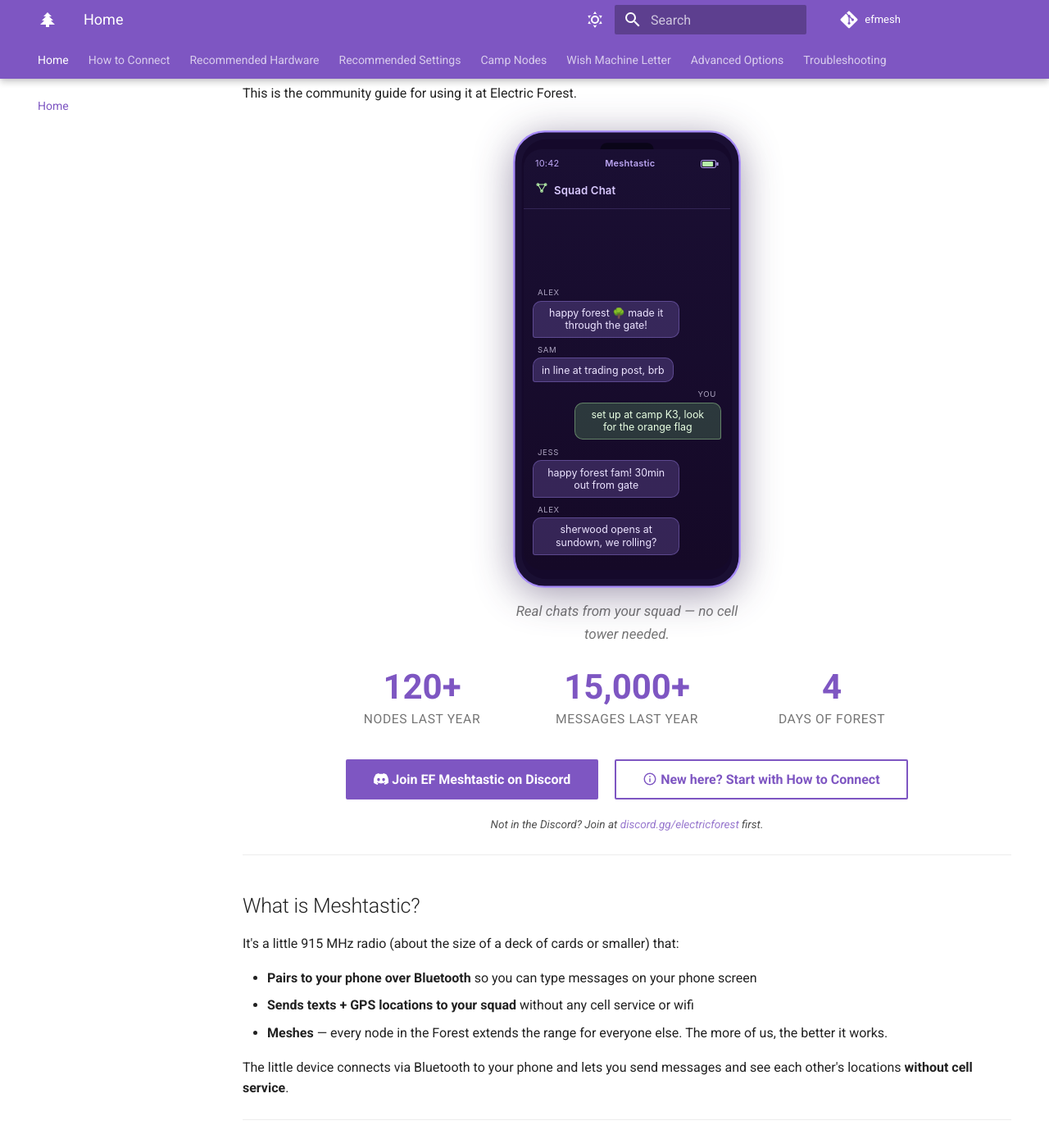
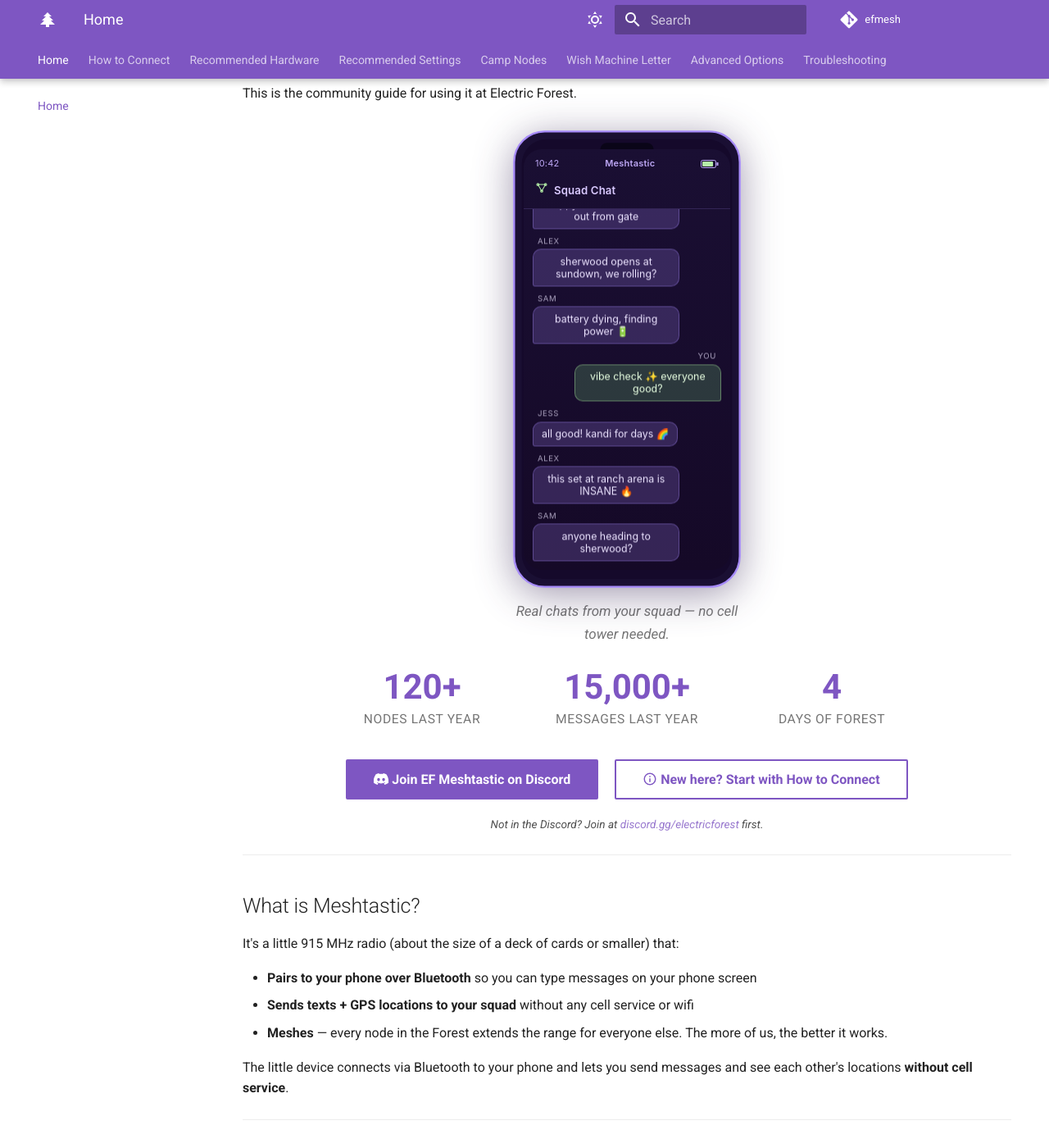
Before and after one commit to efmesh/site, an MkDocs documentation site: the page built from docs/index.md, in a window 1280 px wide and 1400 px high, scrolled down 194 px. Shown: the whole window at 82% size. Built offline with MkDocs 1.6.1 and Material for MkDocs 9.7.7, drawn with Linux system fonts in a browser that asks for light colours; comment, search, counter and statistics services are not loaded.

Commit message:
fix(home): rebuild chat anim as continuous scroll (no per-msg keyframes, no fade-out, just push-up like real chat)
Container-scroll redesign: wrap all 40 messages in a single
.ef-chat-track, animate the TRACK's transform: translateY() over 60s
linear. No per-message keyframes, no opacity tricks, no height
collapse. Each message is permanently rendered at its natural
multi-line height and only moves with the track.

Behavior — matches a real chat-app scrolled-to-bottom feel:
- t=0:   msg #1 at top, msgs 1-6 visible
- t=mid: smooth steady scroll, no pauses, no fades
- t=58s: msgs 34-40 visible, msg #40 anchored near bottom
- loop:  single-frame snap back to msg #1; reads as conversation
         restarting (no in-place disappear, no awkward fade)

Multi-line bubbles ("happy forest made it through the gate!" etc.)
render at intrinsic height and scroll cleanly.

Reduced-motion: track parked at translateY(0) (untransformed) with
the chatbody as a native scroll surface so the static stack is
browsable by hand.

```diff
--- a/docs/assets/css/extra.css
+++ b/docs/assets/css/extra.css
@@ -226,56 +226,56 @@
 }
 .ef-chattitle { font-weight: 600; letter-spacing: 0.01em; }
 .ef-chatbody {
+  /* Visible window — `overflow:hidden` clips the much-taller `.ef-chat-track`
+     to this viewport. The track is what animates (translateY), simulating
+     a chat-app's scroll behavior: oldest messages visible first at the top,
+     newer ones scroll IN from the bottom while older ones scroll OUT the
+     top. Nothing ever fades or disappears in place — every message is
+     permanently rendered, just transformed off-screen as the stack scrolls.
+     Explicit height so the keyframe's calc() can reference --ef-win-h to
+     compute the exact end position (track bottom anchored at window bottom).
+     The phone is aspect-ratio: 240/480 → at 260px wide → ~520px tall;
+     after statusbar (~24px) and chatheader (~24px) the visible chat body
+     is roughly 380-420px. 400px is the design target. */
   position: relative;
   flex: 1;
+  min-height: 0;
+  height: 400px;
+  --ef-win-h: 400px;
+  overflow: hidden;
+}
+.ef-chat-track {
+  /* All 40 messages live in here permanently (no per-message animation, no
+     opacity:0, no height:0). The TRACK is taller than the window (~2600px
+     for 40 messages with multi-line wrapping). It starts at translateY(0)
+     (track top aligned with window top → msg #1 visible at top of chat),
+     then scrolls UP linearly over 60s until translateY equals
+     -(track_height - window_height) so the track BOTTOM aligns with the
+     window BOTTOM (msg #40 anchored at bottom of chat — the "scrolled to
+     newest" state). The loop snaps back to msg #1 at top; the snap reads
+     as the conversation restarting. */
+  display: flex;
+  flex-direction: column;
+  gap: 0.35rem;
   padding: 0.5rem 0.55rem 0.55rem 0.55rem;
-  display: flex;
-  /* Bottom-up chat stacking — newest message anchors at the bottom, older
-     messages push UP as new ones arrive (standard chat-app feel).
-     overflow:hidden + flex-end clips older messages off the TOP of the
-     visible area as the stack grows.
-     Note: NO `gap` here — would apply to all 40 flex children including
-     collapsed (0fr) ones, contributing phantom space that breaks the
-     bottom anchor. Spacing lives on `.ef-msg__inner` instead so it only
-     contributes when the slot is actually open. */
-  flex-direction: column;
-  justify-content: flex-end;
-  overflow: hidden;
-  animation: ef-chat-loop 63s linear infinite;
+  will-change: transform;
+  animation: ef-chat-scroll 60s linear infinite;
 }
 .ef-msg {
-  /* Slot wrapper: animates open/closed via grid-template-rows 0fr → 1fr,
-     which is the only CSS technique that animates between collapsed (0) and
-     intrinsic (`auto`) height without clamping content. Safari 17+, Chrome
-     117+, Firefox 121+ all support it. The single grid row holds the
-     inner `.ef-msg__inner` flex container — when the row resolves to `1fr`
-     the inner content takes its natural height (1, 2, or 3 lines of text).
-     `minmax(0, 0fr)` instead of bare `0fr` forces WebKit to size the row
-     track to literal 0 in the closed state (bare `0fr` resolves to min-
-     content height, which leaks the inner's padding-bottom as phantom
-     space and breaks the bottom anchor). */
-  display: grid;
-  grid-template-rows: minmax(0, 0fr);
+  /* No animation, no opacity tricks — just static layout. Each message is
+     always rendered at its natural multi-line height. The container's
+     translate does the scrolling work. */
   max-width: 78%;
-  opacity: 0;
   flex: 0 0 auto;
-  transform: translateY(14px);
-  /* `both` fill-mode holds the 0%/100% collapsed state when paused. */
-  animation: ef-msg-in 63s linear infinite both;
+  display: flex;
+  flex-direction: column;
 }
 .ef-msg__inner {
   display: flex;
   flex-direction: column;
-  min-height: 0;
-  overflow: hidden;
-  /* Bottom padding only contributes height when the slot is open (1fr),
-     because grid-template-rows: minmax(0, 0fr) collapses the entire row
-     to literal 0. Replaces the parent `gap` that would have phantom-
-     spaced collapsed slots and broken the bottom anchor. */
-  padding-bottom: 0.35rem;
 }
-.ef-msg--in { align-self: flex-start; }
-.ef-msg--out { align-self: flex-end; }
+.ef-msg--in { align-self: flex-start; align-items: flex-start; }
+.ef-msg--out { align-self: flex-end; align-items: flex-end; }
 .ef-msg--in .ef-msg__inner { align-items: flex-start; }
 .ef-msg--out .ef-msg__inner { align-items: flex-end; }
 .ef-name {
@@ -305,82 +305,31 @@
   border-bottom-right-radius: 3px;
 }
 
-/* Per-message slide-in delays: 40 messages over 60s on a 63s loop, then ~3s
-   breath before restart. 1.5s cadence per message — brisk Forest chat pace
-   spanning all 4 days. Each msg animation runs the same 63s loop with its
-   own negative delay so its "in" window aligns at the right moment. */
-.ef-msg--1  { animation-delay: 0s; }
-.ef-msg--2  { animation-delay: -61.5s; }  /* +1.5s */
-.ef-msg--3  { animation-delay: -60s; }    /* +3s */
-.ef-msg--4  { animation-delay: -58.5s; }  /* +4.5s */
-.ef-msg--5  { animation-delay: -57s; }    /* +6s */
-.ef-msg--6  { animation-delay: -55.5s; }  /* +7.5s */
-.ef-msg--7  { animation-delay: -54s; }    /* +9s */
-.ef-msg--8  { animation-delay: -52.5s; }  /* +10.5s */
-.ef-msg--9  { animation-delay: -51s; }    /* +12s */
-.ef-msg--10 { animation-delay: -49.5s; }  /* +13.5s */
-.ef-msg--11 { animation-delay: -48s; }    /* +15s */
-.ef-msg--12 { animation-delay: -46.5s; }  /* +16.5s */
-.ef-msg--13 { animation-delay: -45s; }    /* +18s */
-.ef-msg--14 { animation-delay: -43.5s; }  /* +19.5s */
-.ef-msg--15 { animation-delay: -42s; }    /* +21s */
-.ef-msg--16 { animation-delay: -40.5s; }  /* +22.5s */
-.ef-msg--17 { animation-delay: -39s; }    /* +24s */
-.ef-msg--18 { animation-delay: -37.5s; }  /* +25.5s */
-.ef-msg--19 { animation-delay: -36s; }    /* +27s */
-.ef-msg--20 { animation-delay: -34.5s; }  /* +28.5s */
-.ef-msg--21 { animation-delay: -33s; }    /* +30s */
-.ef-msg--22 { animation-delay: -31.5s; }  /* +31.5s */
-.ef-msg--23 { animation-delay: -30s; }    /* +33s */
-.ef-msg--24 { animation-delay: -28.5s; }  /* +34.5s */
-.ef-msg--25 { animation-delay: -27s; }    /* +36s */
-.ef-msg--26 { animation-delay: -25.5s; }  /* +37.5s */
-.ef-msg--27 { animation-delay: -24s; }    /* +39s */
-.ef-msg--28 { animation-delay: -22.5s; }  /* +40.5s */
-.ef-msg--29 { animation-delay: -21s; }    /* +42s */
-.ef-msg--30 { animation-delay: -19.5s; }  /* +43.5s */
-.ef-msg--31 { animation-delay: -18s; }    /* +45s */
-.ef-msg--32 { animation-delay: -16.5s; }  /* +46.5s */
-.ef-msg--33 { animation-delay: -15s; }    /* +48s */
-.ef-msg--34 { animation-delay: -13.5s; }  /* +49.5s */
-.ef-msg--35 { animation-delay: -12s; }    /* +51s */
-.ef-msg--36 { animation-delay: -10.5s; }  /* +52.5s */
-.ef-msg--37 { animation-delay: -9s; }     /* +54s */
-.ef-msg--38 { animation-delay: -7.5s; }   /* +55.5s */
-.ef-msg--39 { animation-delay: -6s; }     /* +57s */
-.ef-msg--40 { animation-delay: -4.5s; }   /* +58.5s */
+/* Continuous container-scroll keyframes — the whole track scrolls up
+   linearly over 60s.
 
-@keyframes ef-msg-in {
-  /* Each message lives ~10.5s out of the 63s loop — roughly 7 messages
-     visible at once. With 40 msgs at 1.5s cadence the streaming feel
-     comes from a SHORT visible window per message; if the window covers
-     most of the loop (as the prior version did, 0.5%-98%), every message
-     is in its "visible plateau" at any given instant and the stack
-     appears statically full — the bug Will reported on iOS Safari.
+   START (0%): translateY(0) — track top aligned with window top. The
+   first ~7 messages (msg #1 onward) are visible; the rest of the
+   stack is clipped below the window.
 
-     Life of one message (63s loop = 100%):
-       0%   – 1.2%   slide in    (~0.75s)
-       1.2% – 15.5%  hold visible (~9s)
-       15.5%–16.7%  collapse out (~0.75s, rows + opacity)
-       16.7%–100%   collapsed/idle (waits for next loop)
+   END (100%): translateY(calc(-1 * (100% - var(--ef-win-h))))
+   = the track has moved UP by (track_height - window_height) so its
+   BOTTOM edge now aligns with the window bottom. The last ~7 messages
+   (msg #40 anchored at the bottom) are visible; everything earlier
+   has scrolled off the top.
 
-     `grid-template-rows: 0fr → 1fr` lets each slot grow to its intrinsic
-     content height — 1 line for short messages, 2-3 lines for longer ones —
-     instead of being clamped to a fixed pixel height. Multi-line bubbles
-     are no longer truncated mid-sentence (the bug Will reported 2026-05-16). */
-  0%    { opacity: 0; grid-template-rows: minmax(0, 0fr); transform: translateY(14px); }
-  0.4%  { opacity: 0; grid-template-rows: minmax(0, 0fr); transform: translateY(14px); }
-  1.2%  { opacity: 1; grid-template-rows: minmax(0, 1fr); transform: translateY(0); }
-  15.5% { opacity: 1; grid-template-rows: minmax(0, 1fr); transform: translateY(0); }
-  16.3% { opacity: 0; grid-template-rows: minmax(0, 1fr); transform: translateY(-6px); }
-  16.7% { opacity: 0; grid-template-rows: minmax(0, 0fr); transform: translateY(-6px); }
-  100%  { opacity: 0; grid-template-rows: minmax(0, 0fr); transform: translateY(-6px); }
-}
+   The 100% inside the calc refers to the TRACK's own height (since it
+   modifies translateY); subtracting the window height gives exactly
+   the offset needed to anchor the track's bottom at the window's
+   bottom.
 
-/* Body-level loop: clean breath at end-of-loop so restart isn't jarring */
-@keyframes ef-chat-loop {
-  0%, 96%   { background: transparent; }
-  96%, 100% { background: transparent; }
+   Linear timing keeps the scroll steady (real chat marquee feel).
+   The loop reset at 100% → 0% snaps msg #40-area back to msg #1-area
+   in a single frame; visually it reads as the conversation looping
+   back to the start. */
+@keyframes ef-chat-scroll {
+  0%   { transform: translateY(0); }
+  100% { transform: translateY(calc(-100% + var(--ef-win-h, 400px))); }
 }
 
 .ef-phone-caption {
@@ -391,20 +340,15 @@
 }
 
 @media (prefers-reduced-motion: reduce) {
-  /* Disable looping animations + render all 40 messages as a static stack.
-     Prior version killed animations but left .ef-msg at grid-template-rows: 0fr
-     / opacity:0 (the base-rule defaults), so reduced-motion viewers — common
-     on iOS — saw an empty chat body. Restore intrinsic row height + full
-     opacity so the stack is fully visible without motion. */
-  .ef-chatbody, .ef-msg { animation: none !important; }
-  .ef-msg {
-    opacity: 1 !important;
+  /* Kill the scroll animation. Park the track at its END position so the
+     last few messages (the most recent) are visible — same as a real chat
+     app opened to "scrolled to bottom". The chat body becomes a normal
+     native scroll surface so reduced-motion viewers can still browse
+     older messages by hand if they want. */
+  .ef-chat-track {
+    animation: none !important;
     transform: none !important;
-    grid-template-rows: 1fr !important;
   }
-  .ef-msg__inner { overflow: visible !important; }
-  /* With 40 msgs visible, scroll older ones off the top of the visible
-     window rather than crushing the phone frame. */
   .ef-chatbody { overflow-y: auto; }
 }
 
--- a/docs/index.md
+++ b/docs/index.md
@@ -52,6 +52,7 @@
         <span class="ef-chattitle">Squad Chat</span>
       </div>
       <div class="ef-chatbody">
+        <div class="ef-chat-track">
         <div class="ef-msg ef-msg--in ef-msg--1"><div class="ef-msg__inner"><span class="ef-name">alex</span><span class="ef-bubble">happy forest &#127795; made it through the gate!</span></div></div>
         <div class="ef-msg ef-msg--in ef-msg--2"><div class="ef-msg__inner"><span class="ef-name">sam</span><span class="ef-bubble">in line at trading post, brb</span></div></div>
         <div class="ef-msg ef-msg--out ef-msg--3"><div class="ef-msg__inner"><span class="ef-name">you</span><span class="ef-bubble">set up at camp K3, look for the orange flag</span></div></div>
@@ -92,6 +93,7 @@
         <div class="ef-msg ef-msg--in ef-msg--38"><div class="ef-msg__inner"><span class="ef-name">sam</span><span class="ef-bubble">sunset at the carousel?</span></div></div>
         <div class="ef-msg ef-msg--out ef-msg--39"><div class="ef-msg__inner"><span class="ef-name">you</span><span class="ef-bubble">yes! bring the totem</span></div></div>
         <div class="ef-msg ef-msg--in ef-msg--40"><div class="ef-msg__inner"><span class="ef-name">jess</span><span class="ef-bubble">happy forest &#128156;&#127795;</span></div></div>
+        </div>
       </div>
     </div>
   </div>
```
